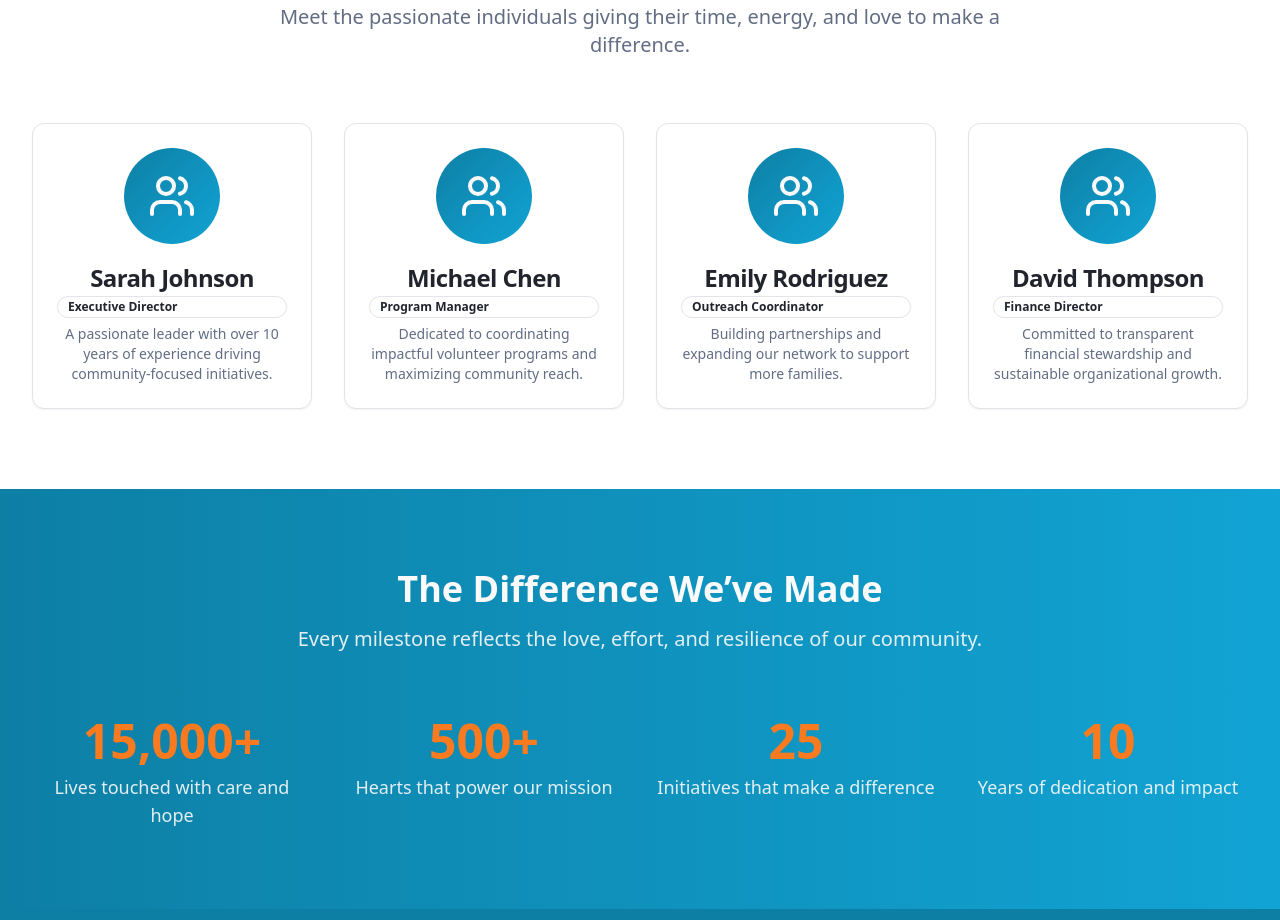
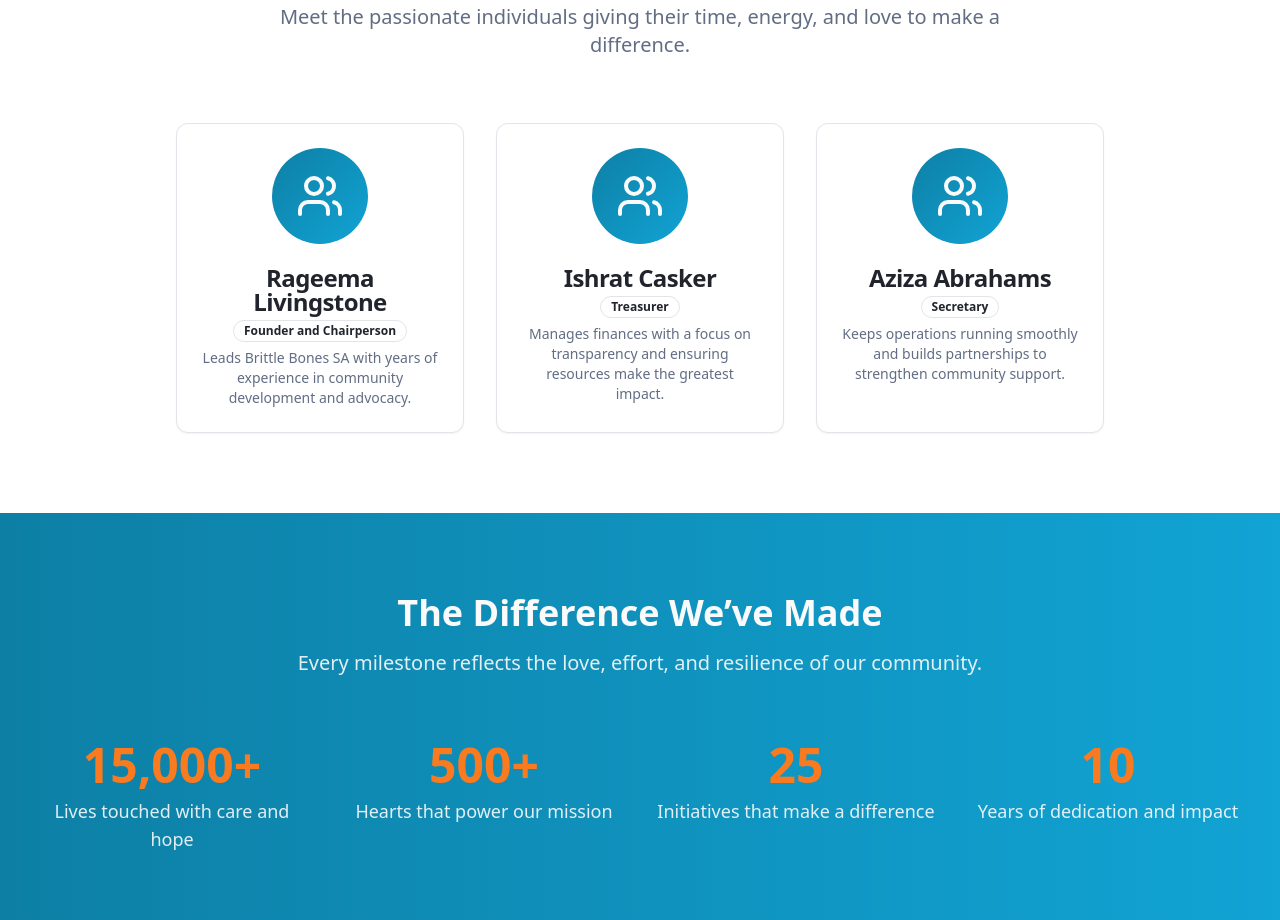
Before and after one commit to DevTechInnovations/BrittleBones, a React (Vite) app: page /about in a window 1280 px wide. Shown: the part 2360-3280 px from the top of the page. Built offline with nearby package versions, Linux system fonts and the light colour scheme.

Commit message:
updated team members

```diff
--- a/src/pages/About.tsx
+++ b/src/pages/About.tsx
@@ -8,26 +8,23 @@ import visionImg from "@/assets/IMG_2159.jpeg";
 const About = () => {
   const teamMembers = [
 {
-      name: "Sarah Johnson",
-      role: "Executive Director",
-      description: "A passionate leader with over 10 years of experience driving community-focused initiatives."
+    name: "Rageema Livingstone",
+    role: "Founder and Chairperson",
+    description: "Leads Brittle Bones SA with years of experience in community development and advocacy.",
   },
   {
-      name: "Michael Chen",
-      role: "Program Manager",
-      description: "Dedicated to coordinating impactful volunteer programs and maximizing community reach."
+    name: "Ishrat Casker",
+    role: "Treasurer",
+    description: "Manages finances with a focus on transparency and ensuring resources make the greatest impact.",
   },
   {
-      name: "Emily Rodriguez",
-      role: "Outreach Coordinator",
-      description: "Building partnerships and expanding our network to support more families."
+    name: "Aziza Abrahams",
+    role: "Secretary",
+    description: "Keeps operations running smoothly and builds partnerships to strengthen community support.",
   },
-    {
-      name: "David Thompson",
-      role: "Finance Director",
-      description: "Committed to transparent financial stewardship and sustainable organizational growth."
-    }
 ];
+
+
 
   const achievements = [
     { number: "15,000+", label: "Lives touched with care and hope" },
@@ -189,6 +186,7 @@ const About = () => {
         </div>
       </section>
 
+
     {/* Team Section */}
     <section className="py-20 bg-background">
       <div className="max-w-7xl mx-auto px-4 sm:px-6 lg:px-8">
@@ -199,15 +197,18 @@ const About = () => {
           </p>
         </div>
 
-          <div className="grid grid-cols-1 md:grid-cols-2 lg:grid-cols-4 gap-8">
+        <div className="flex flex-wrap justify-center gap-8">
           {teamMembers.map((member, index) => (
-              <Card key={index} className="text-center hover:shadow-lg transition-all duration-300">
+            <Card
+              key={index}
+              className="w-72 text-center hover:shadow-lg transition-all duration-300"
+            >
               <CardHeader>
                 <div className="mx-auto w-24 h-24 bg-gradient-to-br from-primary to-primary-light rounded-full flex items-center justify-center mb-4">
                   <Users className="h-12 w-12 text-primary-foreground" />
                 </div>
                 <CardTitle>{member.name}</CardTitle>
-                  <Badge variant="outline" className="mb-2">{member.role}</Badge>
+                <Badge variant="outline" className="mb-2 mx-auto">{member.role}</Badge>
                 <CardDescription>{member.description}</CardDescription>
               </CardHeader>
             </Card>
@@ -215,6 +216,8 @@ const About = () => {
         </div>
       </div>
     </section>
+
+
 
       {/* Achievements Section */}
       <section className="py-20 bg-gradient-to-r from-primary to-primary-light">
```
Lines whose indentation alone changed are shown as unchanged.
